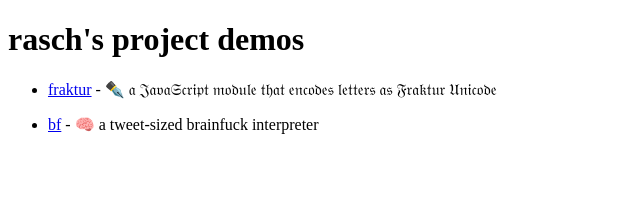
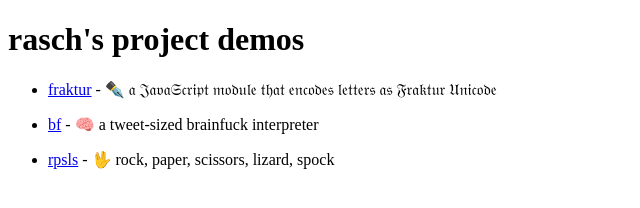
Before and after one commit to rasch/rasch.srht.site, a plain HTML site: page index.html in a window 1280 px wide. Shown: the whole page, without its empty margins (0-640 px from the left). Drawn offline with Linux system fonts and the light colour scheme.

Commit message:
✨ Add demo for rpsls

```diff
--- a/index.html
+++ b/index.html
@@ -28,6 +28,12 @@
         - 🧠 a tweet-sized brainfuck interpreter
       </p>
     </li>
+    <li>
+      <p>
+        <a href="rpsls/demo/">rpsls</a>
+        - 🖖 rock, paper, scissors, lizard, spock
+      </p>
+    </li>
   </ul>
 </body>
 </html>
```
Also changed, not shown: 1 other file.
